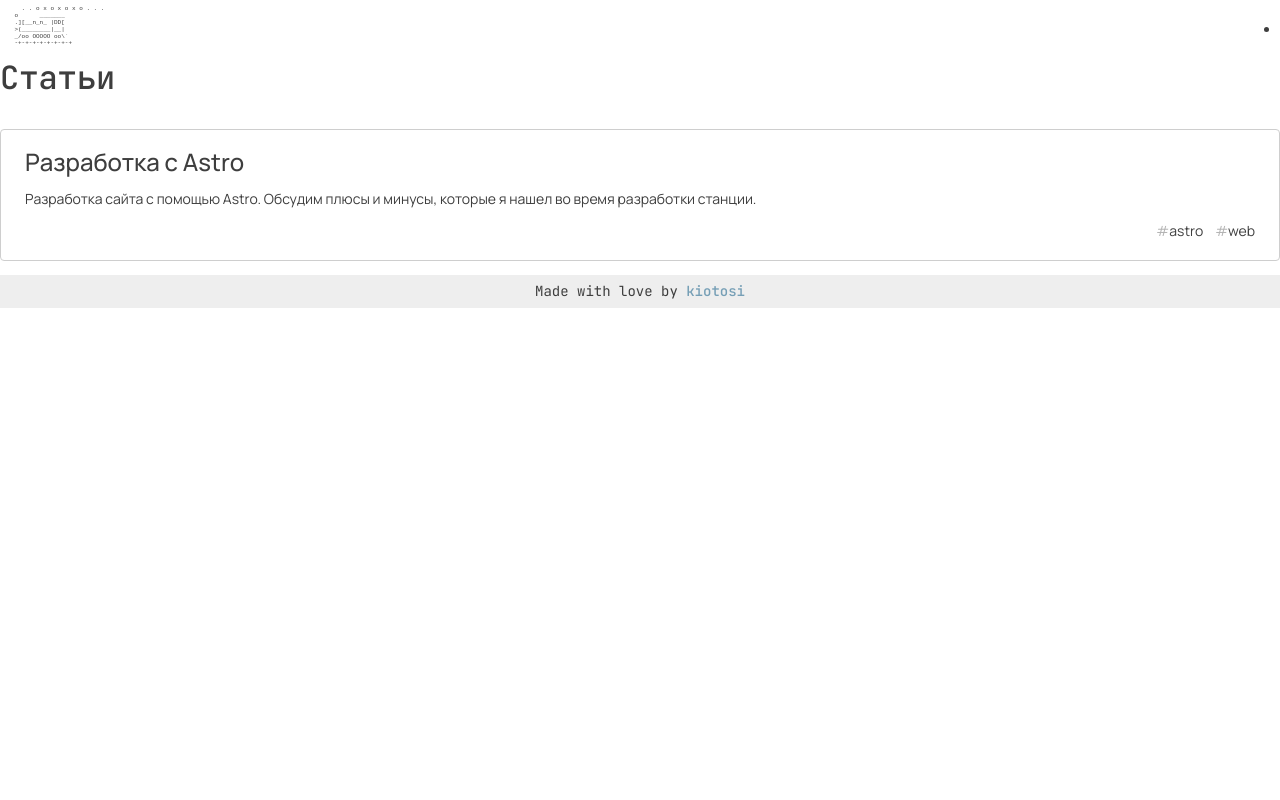
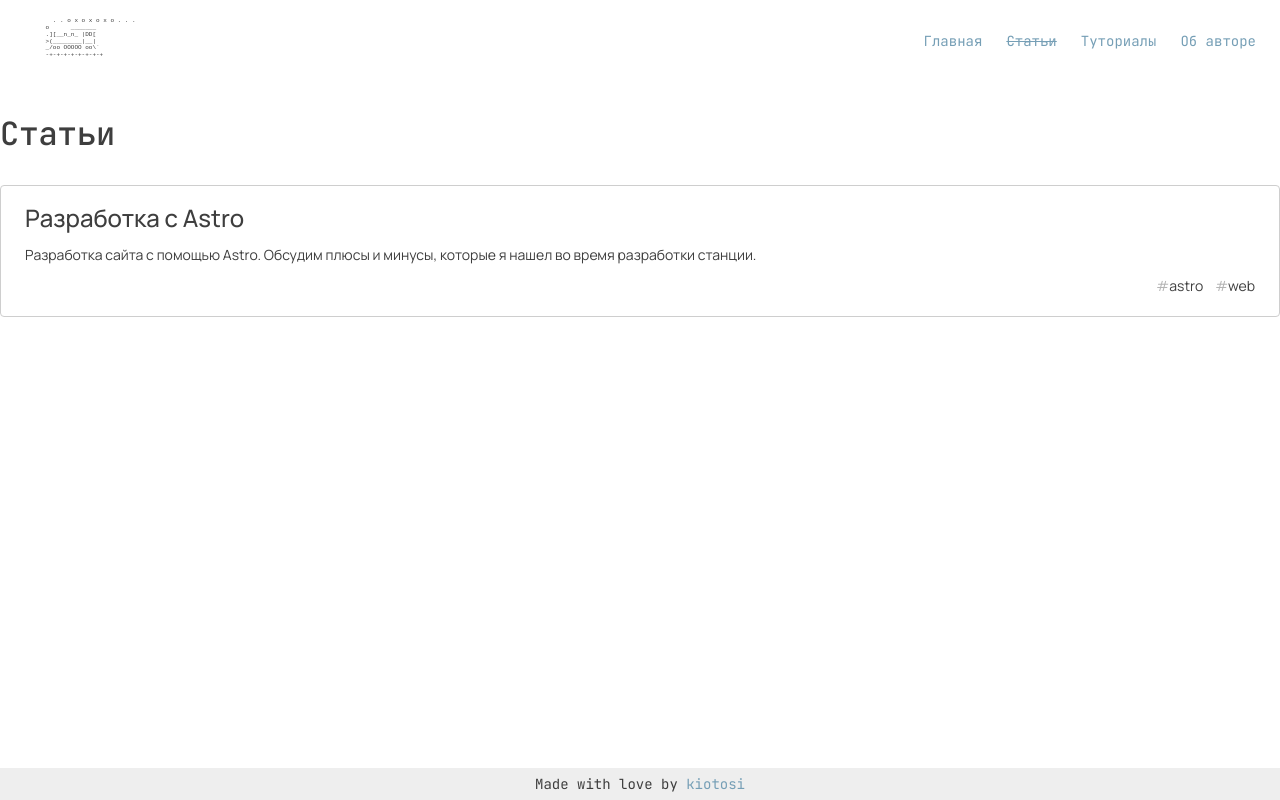
Before and after one commit to tokiory-blog/frontend, an Astro site: page /article in a window 1280 px wide. Built offline with nearby package versions, Linux system fonts and the light colour scheme; Astro itself is replaced by a stand-in of ours.

Commit message:
feat(header): add header for project

```diff
--- a/package.json
+++ b/package.json
@@ -19,7 +19,9 @@
   },
   "devDependencies": {
     "@babel/core": "^7.21.3",
+    "autoprefixer": "^10.4.14",
     "normalize.css": "^8.0.1",
+    "postcss": "^8.4.21",
     "rollup": "^3.20.2",
     "sass": "^1.60.0",
     "vite": "^4.2.1"
--- /dev/null
+++ b/postcss.config.cjs
@@ -0,0 +1,5 @@
+module.exports = {
+  plugins: [
+    require('autoprefixer'),
+  ],
+};
--- a/src/components/navigation-menu/NavigationMenu.astro
+++ b/src/components/navigation-menu/NavigationMenu.astro
@@ -28,6 +28,7 @@ const {navigation}: Props = Astro.props;
 <style lang="scss">
   .navigation-menu {
     display: block;
+
     &__item:not(:first-child) {
       margin-top: 12px;
     }
--- a/src/components/ui/UIHeader.astro
+++ b/src/components/ui/UIHeader.astro
@@ -1,16 +1,51 @@
 ---
 import UILogo from './UILogo.vue';
+import UILink from './UILink.astro';
+
+const navigation = [
+  {
+    title: 'Главная',
+    link: '/',
+  },
+  {
+    title: 'Статьи',
+    link: '/article',
+  },
+  {
+    title: 'Туториалы',
+    link: '/tutorial',
+  },
+  {
+    title: 'Об авторе',
+    link: '/author',
+  },
+];
+
+const isLinkActive = (link: string): boolean => {
+  return Astro.url.pathname.endsWith(link);
+};
 ---
 
 <header class="header">
   <div class="header__logo">
-    <UILogo />
+    <UILogo/>
   </div>
   <nav class="header__navigation navigation">
     <ul class="navigation__list">
+      {
+        navigation.map(navigationItem => (
           <li class="navigation__item">
-        <a class="navigation__link"></a>
+            <UILink
+              className="navigation__link"
+              href={navigationItem.link}
+              isActive={isLinkActive(navigationItem.link)}
+            >
+              {navigationItem.title}
+            </UILink>
           </li>
+          )
+        )
+      }
     </ul>
   </nav>
 </header>
@@ -20,14 +55,22 @@ import UILogo from './UILogo.vue';
     display: flex;
     align-items: center;
     justify-content: space-between;
+    height: var(--size-header);
+    padding: 0 24px;
   }
 
   .navigation {
-
     &__list {
+      list-style-type: none;
       margin: 0;
+      padding: 0;
       display: flex;
       align-items: center;
+      gap: 24px;
+    }
+
+     &__item {
+       margin: 0 !important;
      }
   }
 </style>
--- a/src/components/ui/UILink.astro
+++ b/src/components/ui/UILink.astro
@@ -1,12 +1,13 @@
 ---
 interface Props {
   href: string,
+  isActive?: boolean
 }
 
-const {href}: Props = Astro.props;
+const {href, isActive}: Props = Astro.props;
 ---
 
-<a href={href} class="link">
+<a href={href} class:list={['link', {link_active: isActive}]}>
   <slot />
 </a>
 
@@ -14,6 +15,15 @@ const {href}: Props = Astro.props;
   .link {
     text-decoration: none;
     color: var(--link);
-    font-weight: 500;
+    user-select: none;
+
+    &::hover {
+      opacity: 0.9;
+    }
+
+    &_active {
+       text-decoration: line-through;
+       pointer-events: none;
+     }
   }
 </style>
--- a/src/components/ui/UILogo.vue
+++ b/src/components/ui/UILogo.vue
@@ -1,5 +1,6 @@
 <template>
-  <pre class="logo">
+  <a class="logo" href="/">
+    <pre class="logo__image">
         . . o x o x o x o . . .
       o      _______
       .][__n_n_ |DD[
@@ -7,10 +8,13 @@
       _/oo OOOOO oo\`
       -+-+-+-+-+-+-+-+
     </pre>
+  </a>
 </template>
 
 <style lang="scss" scoped>
 .logo {
   font-size: 6px;
+  text-decoration: none;
+  color: inherit;
 }
 </style>
--- a/src/layouts/FullLayout.astro
+++ b/src/layouts/FullLayout.astro
@@ -29,7 +29,9 @@ import UIHeader from '../components/ui/UIHeader.astro';
     font-family: "JetBrains Mono", monospace;
   }
 
-  .container {
-    min-height: calc(100vh - var(--size-footer));
+  .full-layout {
+    min-height: calc(100vh - (var(--size-footer) + var(--size-header)));
+    max-width: 1400px;
+    margin: 0 auto;
   }
 </style>
--- a/src/pages/article.astro
+++ b/src/pages/article.astro
@@ -29,6 +29,7 @@ const navigationList = contentList.map(item => {
 
 <style lang="scss">
   .article-page {
+    padding: 32px 0;
     &__list {
      margin-top: 32px;
     }
--- a/src/pages/tutorial.astro
+++ b/src/pages/tutorial.astro
@@ -29,6 +29,7 @@ const navigationList = contentList.map(item => {
 
 <style lang="scss">
   .article-page {
+    padding: 32px 0;
     &__list {
      margin-top: 32px;
     }
--- a/src/styles/-size.scss
+++ b/src/styles/-size.scss
@@ -1,3 +1,4 @@
 :root {
   --size-footer: 32px;
+  --size-header: 84px;
 }
--- a/tsconfig.json
+++ b/tsconfig.json
@@ -1,6 +1,7 @@
 {
   "extends": "astro/tsconfigs/strict",
   "compilerOptions": {
+    "lib": ["DOM"],
     "jsx": "preserve"
   }
 }
```
Also changed, not shown: pnpm-lock.yaml. Lines whose indentation alone changed are shown as unchanged.
